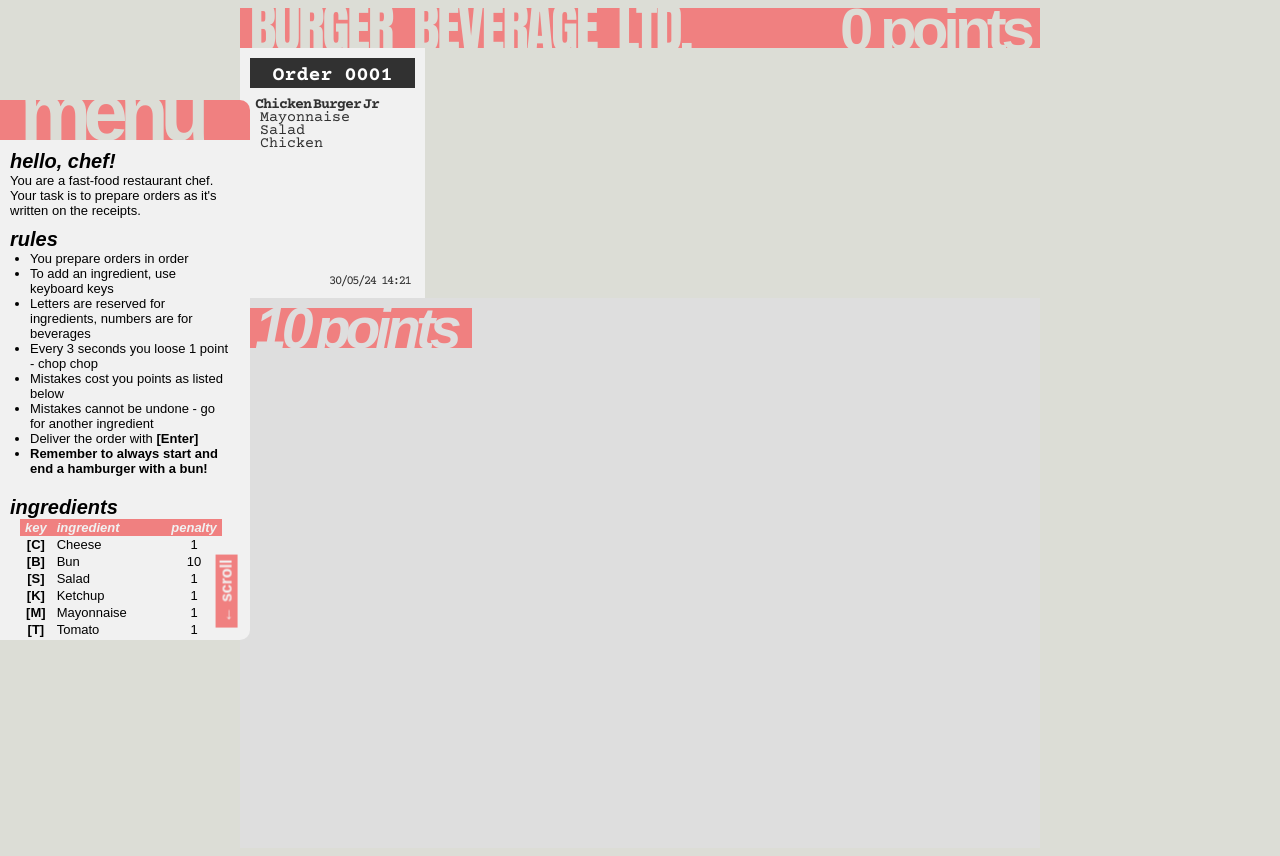
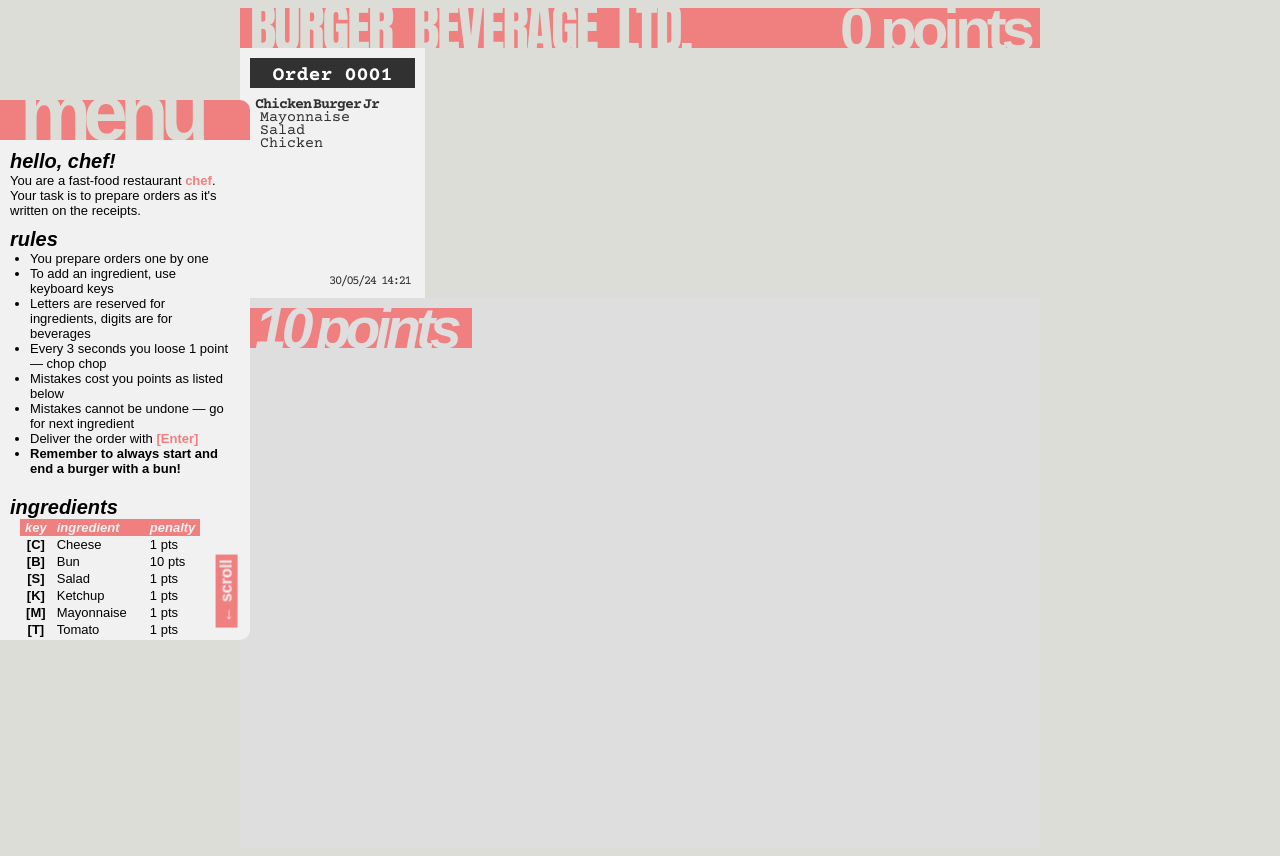
Before and after one commit to potwr/potwr.github.io, a PHP site: page / in a window 1280 px wide. Run offline with PHP 8.4, Linux system fonts and the light colour scheme.

Commit message:
Add files via upload

```diff
--- a/Burger/index.html
+++ b/Burger/index.html
@@ -42,17 +42,17 @@
             <div class="instruction-scroll">← scroll</div>
             <div class="instruction-text-block instruction-text-block-1">
                 <h1>Hello, chef!</h1><br>
-                <span>You are a fast-food restaurant chef. Your task is to prepare orders as it's written on the receipts.</span><br>
+                <span>You are a fast-food restaurant <strong style="color: lightcoral">chef</strong>. Your task is to prepare orders as it's written on the receipts.</span><br>
                 <h1>Rules</h1>
                 <ul>
-                    <li>You prepare orders in order</li>
+                    <li>You prepare orders one by one</li>
                     <li>To add an ingredient, use keyboard keys</li>
-                    <li>Letters are reserved for ingredients, numbers are for beverages</li>
-                    <li>Every 3 seconds you loose 1 point - chop chop</li>
+                    <li>Letters are reserved for ingredients, digits are for beverages</li>
+                    <li>Every 3 seconds you loose 1 point — chop chop</li>
                     <li>Mistakes cost you points as listed below</li>
-                    <li>Mistakes cannot be undone - go for another ingredient</li>
-                    <li>Deliver the order with <strong>[Enter]</strong></li>
-                    <li><strong>Remember to always start and end a hamburger with a bun!</strong></li>
+                    <li>Mistakes cannot be undone — go for next ingredient</li>
+                    <li>Deliver the order with <strong style="color: lightcoral">[Enter]</strong></li>
+                    <li><strong>Remember to always start and end a burger with a bun!</strong></li>
                 </ul>
             </div>
             <div class="instruction-text-block instruction-text-block-2">
--- a/Burger/script.js
+++ b/Burger/script.js
@@ -7,7 +7,7 @@ var ingredientsList = [
     {name: "tomato", key: "KeyT", penalty: 1}, //5
     {name: "pickles", key: "KeyP", penalty: 1}, //6
     {name: "onion", key: "KeyO", penalty: 1}, //7
-    {name: "buffalo hot sauce", key: "KeyF", penalty: 1}, //8
+    {name: "buffalo hot", key: "KeyF", penalty: 1}, //8
     {name: "beef", key: "KeyG", penalty: 3}, //9
     {name: "chicken", key: "KeyH", penalty: 3}, //10
     {name: "becon", key: "KeyE", penalty: 1}, //11
@@ -309,12 +309,12 @@ var automaticFewerPoints = setInterval(function() {
 
     //ingredients
     for(a = 0; a < ingredientsList.length; a++) {
-        $(".instruction-ingredients table").append("<tr><td>["+ingredientsList[a].key.slice(-1)+"]</td><td>"+ingredientsList[a].name+"</td><td>"+ingredientsList[a].penalty+"</td></tr>");
+        $(".instruction-ingredients table").append("<tr><td>["+ingredientsList[a].key.slice(-1)+"]</td><td>"+ingredientsList[a].name+"</td><td>"+ingredientsList[a].penalty+" pts</td></tr>");
     }
 
     //beverages
     for(a = 0; a < beverageMenu.length; a++) {
-        $(".instruction-beverages table").append("<tr><td>["+beverageMenu[a].key.slice(-1)+"]</td><td>"+beverageMenu[a].name+"</td><td>2</td></tr>");
+        $(".instruction-beverages table").append("<tr><td>["+beverageMenu[a].key.slice(-1)+"]</td><td>"+beverageMenu[a].name+"</td><td>2 pts</td></tr>");
     }
 
  }
--- a/Burger/styles.css
+++ b/Burger/styles.css
@@ -335,13 +335,13 @@ td, th {
     padding-right: 5px;
 }
 
-td:nth-child(2) {
+td:nth-child(2):first-letter {
     text-transform: capitalize;
 }
 
 td:nth-child(3) {
     border: none;
-    text-align: center;
+    text-align: left;
 }
 
 .beverage-coke {
```
